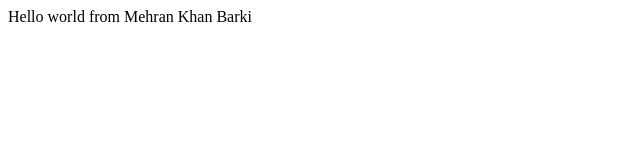
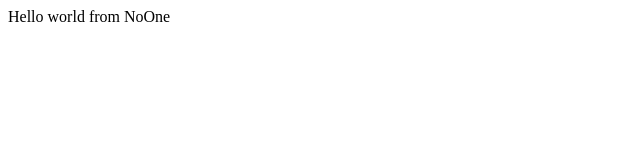
Before and after one commit to mehranburki/Bootcamp-2020-1st-lecture, a plain HTML site: page index.html in a window 1280 px wide. Shown: the whole page, without its empty margins (0-640 px from the left). Drawn offline with Linux system fonts and the light colour scheme.

Commit message:
updated index.html with github action surge token

```diff
--- a/index.html
+++ b/index.html
@@ -6,6 +6,6 @@
     <title>First example</title>
 </head>
 <body>
-    <div>Hello world from Mehran Khan Barki</div>
+    <div>Hello world from NoOne</div>
 </body>
 </html>
```
